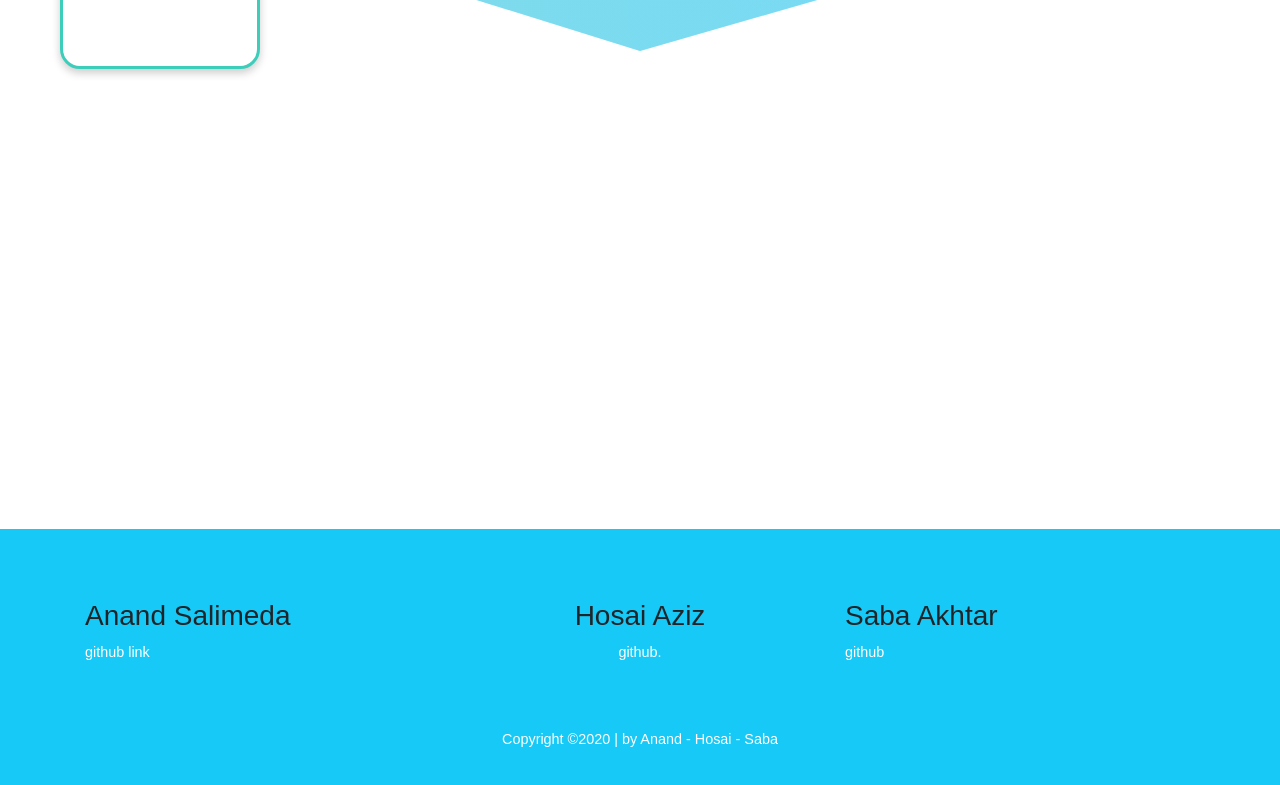
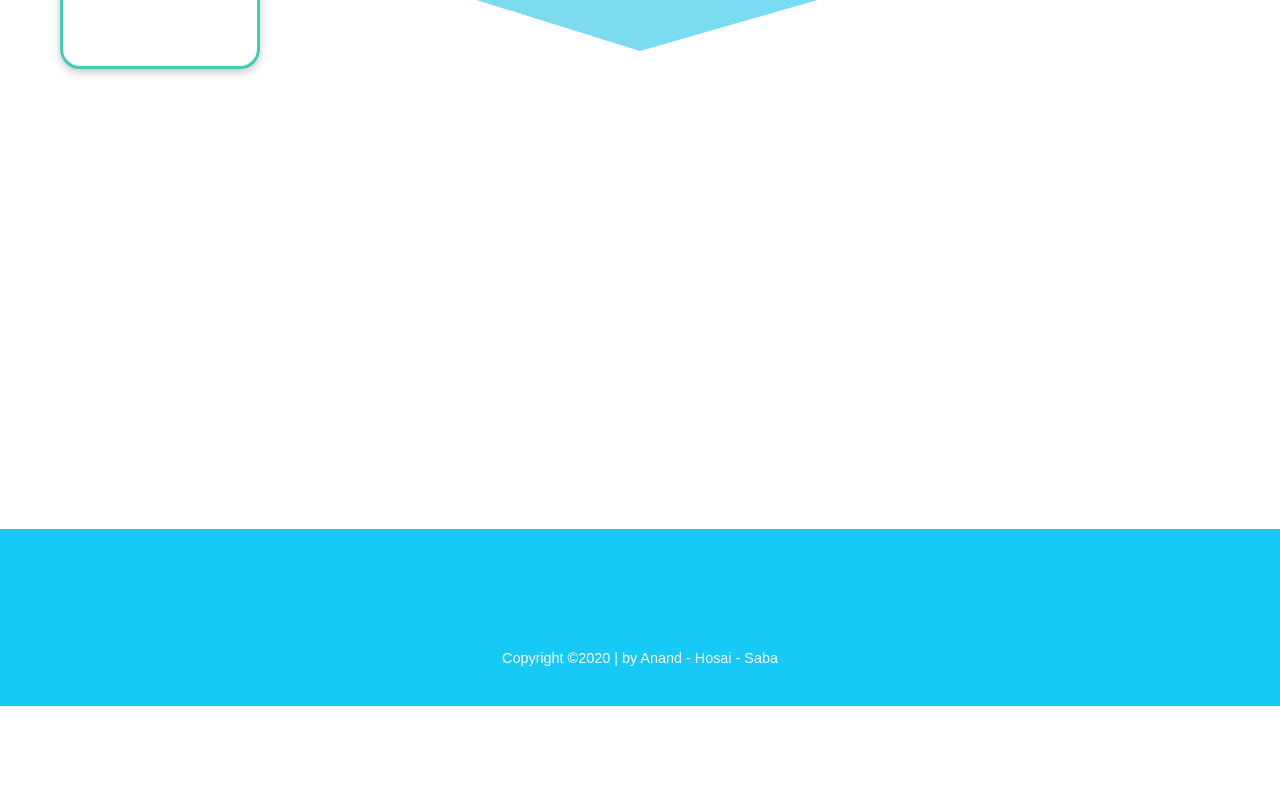
Before and after one commit to Any22/practicetask, a website built with Parcel: page index.html in a window 1280 px wide. Shown: the part 749-1534 px from the top of the page. After the commit the page ends 1455 px from the top, so only its background shows below. Built offline with nearby package versions, Linux system fonts and the light colour scheme.

Commit message:
fixed the display issue

```diff
--- a/index.html
+++ b/index.html
@@ -213,20 +213,21 @@
 
 					<div class="footer-div  col-lg-4 col-md-6 col-12">
 						<div>
-							<h3>Anand Salimeda</h3>
-							<p>github link</p>
+							<!-- <h3>Anand Salimeda</h3>
+						 -->
 						</div>
 					</div>
 					<div class="footer-div  col-lg-4 col-md-6 col-12 text-center">
 						<div>
-							<h3> Hosai Aziz</h3>
-							<p>github.</p>
+							<!-- <h3> Hosai Aziz</h3>
+							<p>github.</p> -->
 						</div>
 					</div>
-					<div class="footer-div  col-lg-4 col-md-12 col-12">
+					<div class="footer-div  col-lg-4 col-md-12 col-12 ">
 						<div>
-							<h3> Saba Akhtar</h3>
-							<p>github</p>
+							<!-- <h3> Saba Akhtar</h3> -->
+              <!-- <p><a href="sabasaeedakhtar@gmail.com">Gmail</a></p> -->
+              <!-- <a href="https://github.com/Any22">gitHub</a> -->
 						</div>
 					</div>
 
```
